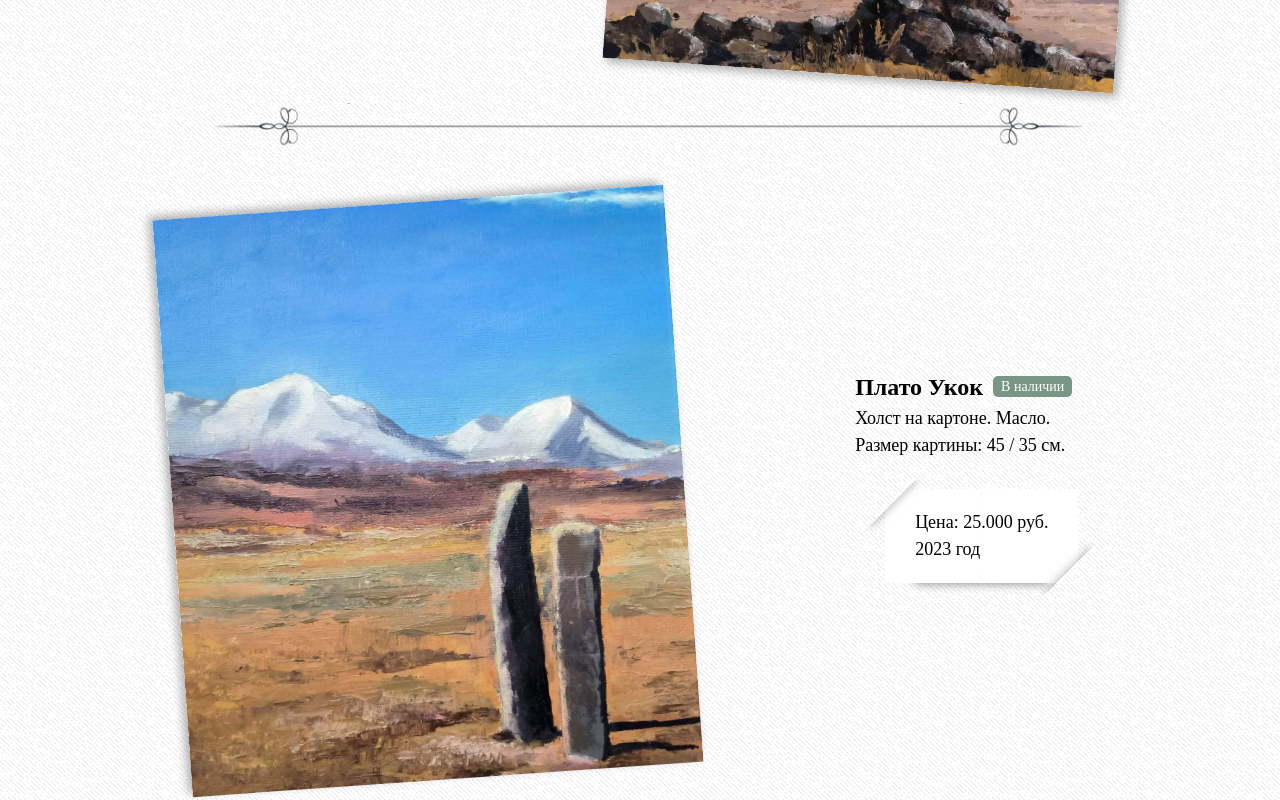
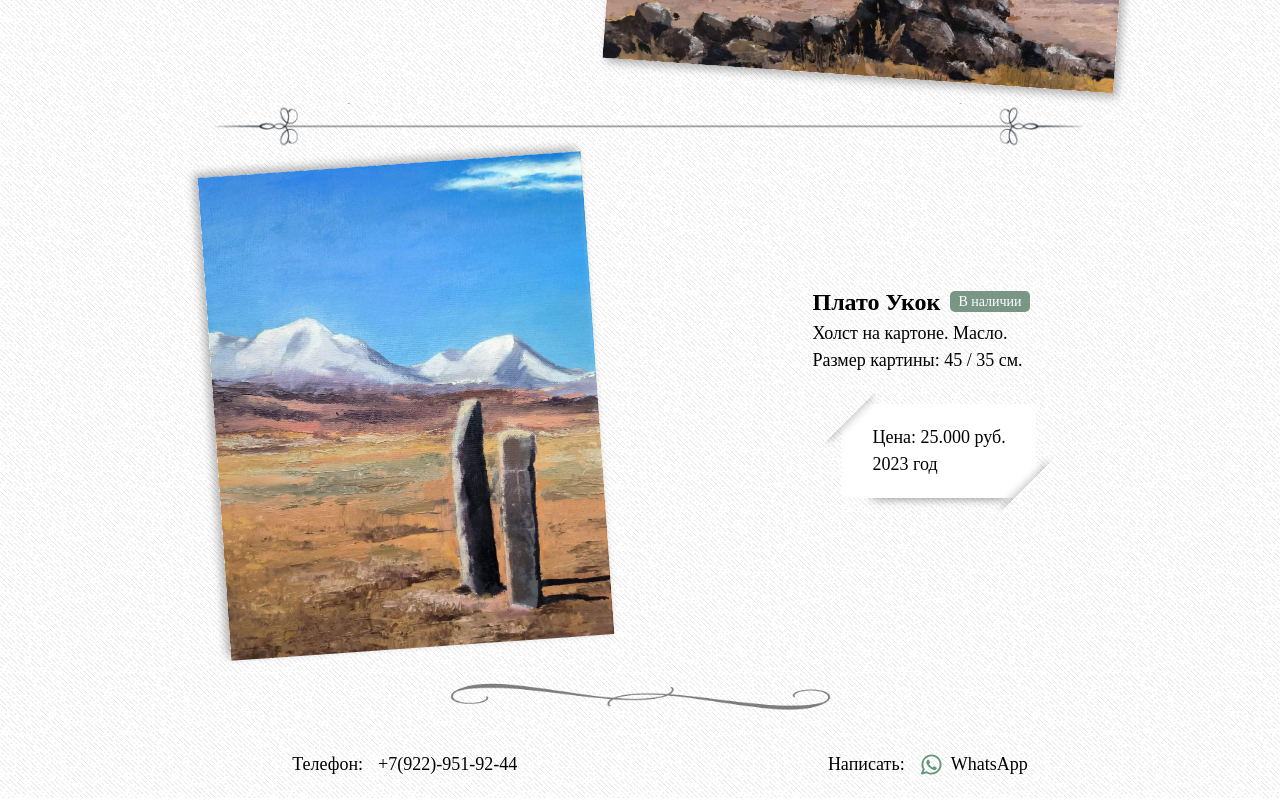
Before and after one commit to kotamikh/paintings-shop, a Vue app: page /paintings in a window 1280 px wide. Shown: the part 2560-3360 px from the top of the page. Built offline with nearby package versions, Linux system fonts and the light colour scheme; a web font is replaced by a local one.

Commit message:
add return button, fix enlarge image display

```diff
--- a/components/painting/EnlargedImage.vue
+++ b/components/painting/EnlargedImage.vue
@@ -3,10 +3,12 @@
     <div v-if="props.show"
          class="img-dialog"
          @click.self="emit('close')">
-      <img :src="props.source" :alt="props.title"/>
+      <div :class="[props.width < props.height ? 'vertical' : 'img-wrapper']" @click.self="emit('close')">
+        <img :src="props.source" :alt="props.title"/>
+        <button class="cross-btn" @click="emit('close')">Вернуться &#10148;</button>
+      </div>
     </div>
   </teleport>
-
 </template>
 
 <script setup>
@@ -19,10 +21,16 @@
   },
   title: {
     type: String
+  },
+  width: {
+    type: Number
+  },
+  height: {
+    type: Number
   }
 })
 
-const emit = defineEmits(['close'])
+const emit = defineEmits([ 'close' ])
 </script>
 
 <style scoped lang="sass">
@@ -30,7 +38,7 @@
   width: 100vw
   height: 100vh
   display: flex
-  align-items: center
+  justify-content: center
 
   top: 0
   left: 0
@@ -38,12 +46,52 @@
   position: fixed
   background-color: rgba(128, 128, 128, 0.8)
 
-  img
-    height: 80%
-    margin: auto
-    object-fit: contain
+  .img-wrapper
+    top: 50%
+    left: 50%
+    width: 50%
+    transform: translate(-50%, -50%)
+    position: absolute
 
     @media screen and (max-width: 839px)
       width: 80%
+
+    @media screen and (max-width: 600px)
+      width: 100%
       height: auto
+
+    .cross-btn
+      top: 0
+      right: 0
+      border: none
+      padding: 5px 10px
+      position: absolute
+      color: var(--header-grey)
+      font-size: calc(14px + 4 * (100vw / 1280))
+      background-color: rgba(255, 255, 255, 0.8)
+
+  .vertical
+    height: 100%
+    display: flex
+    position: absolute
+    align-items: center
+
+    .cross-btn
+      top: 5%
+      right: 0
+      border: none
+      padding: 5px 10px
+      position: absolute
+      color: var(--header-grey)
+      font-size: calc(14px + 4 * (100vw / 1280))
+      background-color: rgba(255, 255, 255, 0.8)
+
+      @media screen and (max-width: 429px)
+        top: 10%
+
+    img
+      height: 90%
+      width: auto
+      margin: auto
+      object-fit: contain
 </style>
--- a/components/painting/PaintingCard.vue
+++ b/components/painting/PaintingCard.vue
@@ -29,6 +29,8 @@
     <enlarged-image v-model:show="enlarged"
                     :source="painting.source"
                     :title="painting.title"
+                    :width="painting.width"
+                    :height="painting.height"
                     @close="enlarged = false"
     />
   </div>
@@ -225,6 +227,16 @@
     .enlarge-icon
       opacity: 100%
 
+.vertical
+  max-width: 30%
+  max-height: 95%
+
+  @media screen and (max-width: 600px)
+    max-width: 50%
+
+  @media screen and (max-width: 400px)
+    max-width: 60%
+
 .enlarge-icon
   opacity: 0
   width: 100%
```
